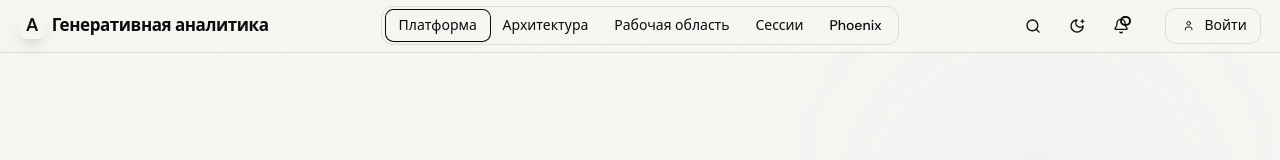
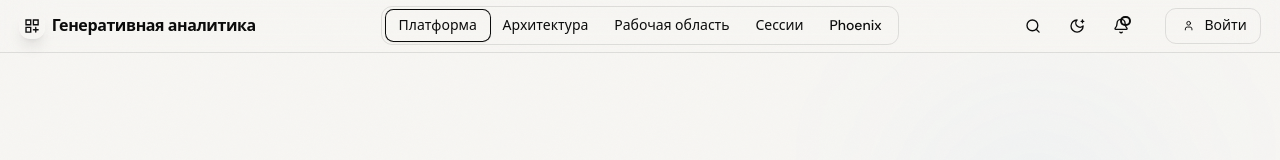
Before and after one commit to dimkablin/llm-data-analyst, a React (Vite) app in the folder frontend/: page / in a window 1280 px wide. Shown: the top 160 px of the page. Built offline with nearby package versions, Linux system fonts and the light colour scheme; no server answers; a web font is replaced by a local one.

Commit message:
feat(ui): navigation sliding active pill with motion layout

```diff
--- a/frontend/src/app/components/Navigation.tsx
+++ b/frontend/src/app/components/Navigation.tsx
@@ -1,6 +1,7 @@
 import { useMemo } from "react";
 import { Link, useLocation } from "react-router";
 import { Bell, Search, User } from "lucide-react";
+import { motion } from "motion/react";
 import { ThemeToggle } from "./ThemeToggle";
 import { useAppSession } from "../context/AppSessionContext";
 
@@ -29,10 +30,12 @@ export function Navigation() {
       <div className="mx-auto grid h-14 max-w-[1600px] grid-cols-[1fr_auto_1fr] items-center px-3 sm:h-16 sm:px-4 lg:px-6">
         <div className="flex min-w-0 items-center gap-3 sm:gap-4">
           <Link to="/" className="group flex shrink-0 items-center gap-2 transition-all">
-            <div className="flex h-8 w-8 items-center justify-center rounded-lg bg-primary text-lg font-bold text-primary-foreground shadow-lg shadow-primary/20 transition-transform group-hover:scale-105 sm:text-xl">
-              A
+            <div className="relative flex h-8 w-8 shrink-0 items-center justify-center overflow-hidden rounded-xl bg-primary shadow-lg shadow-primary/25 transition-all group-hover:shadow-primary/40">
+              <svg viewBox="0 0 24 24" fill="none" className="h-5 w-5 text-primary-foreground" strokeWidth="2">
+                <path d="M3 3h7v7H3zM14 3h7v7h-7zM3 14h7v7H3zM17.5 14v7M14 17.5h7" stroke="currentColor" strokeLinecap="round"/>
+              </svg>
             </div>
-            <span className="hidden whitespace-nowrap text-[15px] font-semibold tracking-tight text-foreground transition-colors group-hover:text-primary sm:block lg:text-[17px]">
+            <span className="hidden whitespace-nowrap text-[15px] font-semibold tracking-tight text-foreground transition-colors group-hover:text-primary sm:block lg:text-[16px]">
               Генеративная аналитика
             </span>
           </Link>
@@ -45,13 +48,18 @@ export function Navigation() {
               <Link
                 key={item.path}
                 to={item.path}
-                className={`shrink-0 whitespace-nowrap rounded-lg px-3 py-1.5 text-[13px] font-medium transition-all duration-200 xl:px-4 xl:text-[14px] 2xl:px-5 ${
-                  isActive
-                    ? "bg-card text-foreground shadow-sm ring-1 ring-border/20"
-                    : "text-muted-foreground hover:bg-white/5 hover:text-foreground"
-                }`}
+                className="relative shrink-0 whitespace-nowrap rounded-lg px-3 py-1.5 text-[13px] font-medium transition-colors duration-200 xl:px-4 xl:text-[14px] 2xl:px-5"
               >
-                {item.label}
+                {isActive && (
+                  <motion.span
+                    layoutId="nav-pill"
+                    className="absolute inset-0 rounded-lg bg-card shadow-sm ring-1 ring-border/20"
+                    transition={{ type: "spring", stiffness: 400, damping: 35 }}
+                  />
+                )}
+                <span className={`relative z-10 transition-colors duration-200 ${isActive ? "text-foreground" : "text-muted-foreground hover:text-foreground"}`}>
+                  {item.label}
+                </span>
               </Link>
             );
           })}
```
